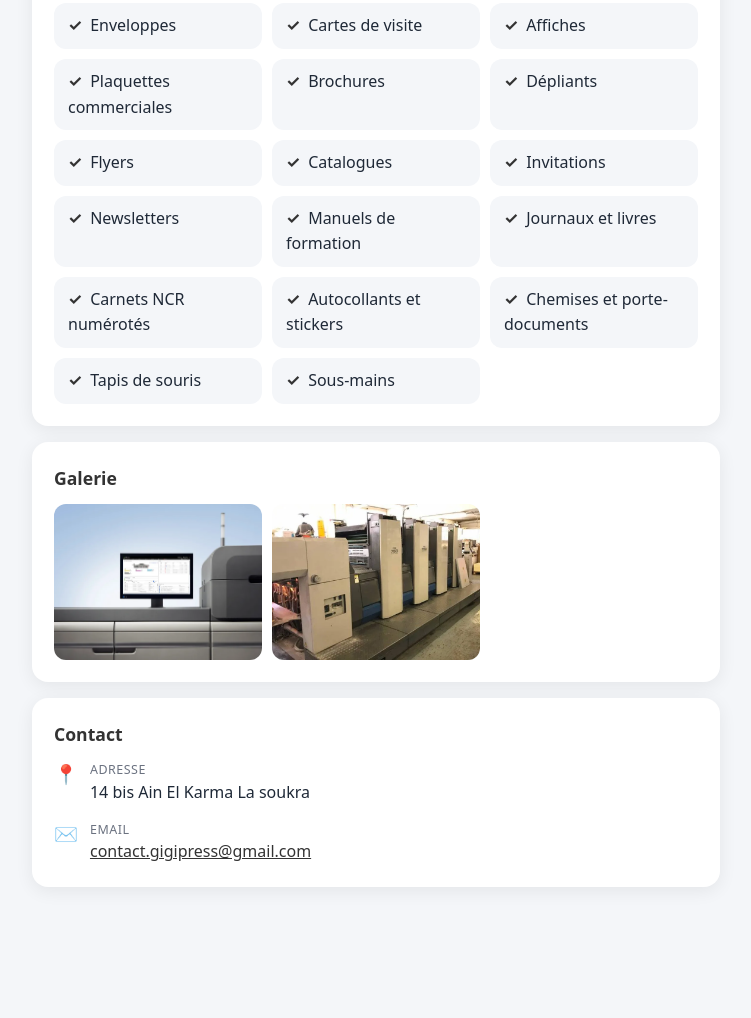
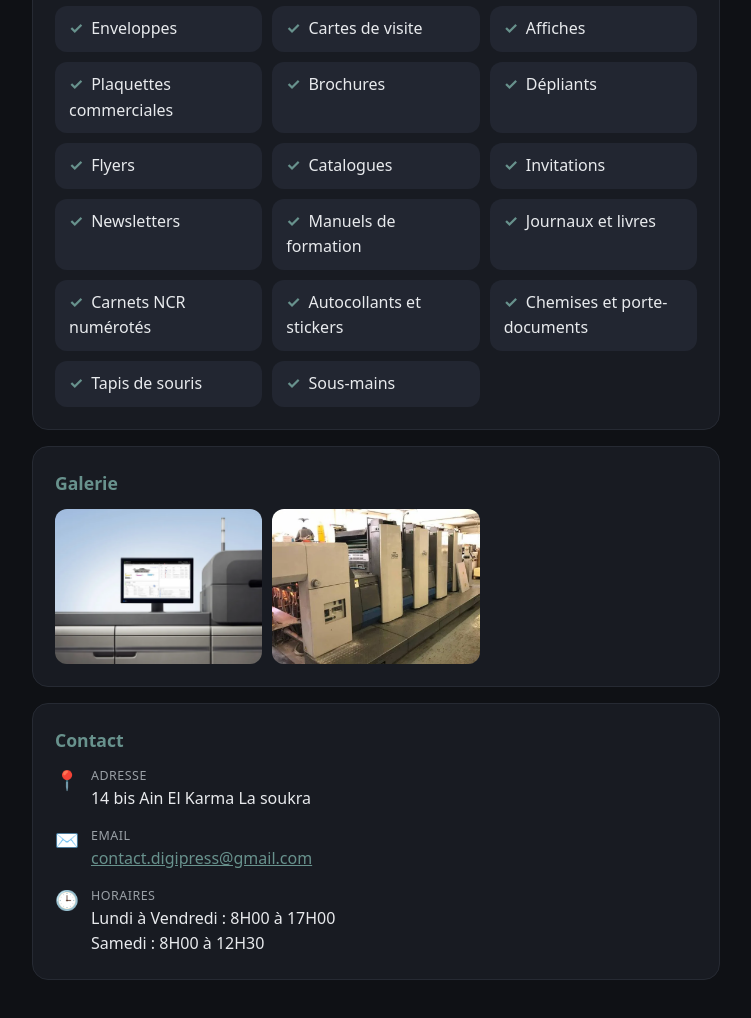
Before and after one commit to contactdigipress-png/c, a plain HTML site: page digipress-sarl/index.html in a window 1280 px wide. Shown: the part 690-1708 px from the top of the page, without its empty margins (264-1015 px from the left). Before the commit the page ends 1623 px from the top, so only its background shows below. Drawn offline with Linux system fonts and the light colour scheme.

Commit message:
Site digipress-sarl : index.html

```diff
--- a/digipress-sarl/index.html
+++ b/digipress-sarl/index.html
@@ -5,13 +5,13 @@
 <meta name="viewport" content="width=device-width, initial-scale=1">
 <title>DigiPress SARL — Imprimerie</title>
 <meta name="description" content="Notre imprimerie est spécialisée dans les travaux d&#39;impression offset, numérique et sécurisée. Nous mettons notre savoir-faire, notre expertise et nos équipemen">
-<meta name="theme-color" content="#18ecd3">
+<meta name="theme-color" content="#68928d">
 <meta property="og:title" content="DigiPress SARL — Imprimerie">
 <meta property="og:description" content="Notre imprimerie est spécialisée dans les travaux d&#39;impression offset, numérique et sécurisée. Nous mettons notre savoir-faire, notre expertise et nos équipemen">
 <meta property="og:image" content="logo.webp">
 
 <style>
-:root{--c:#18ecd3;--on:#111111;--acc:#333333;--text:#1f2937;--bg:#f4f6f9;--card:#fff;--muted:#6b7280}
+:root{--c:#68928d;--on:#ffffff;--acc:#68928d;--text:#1f2937;--bg:#f4f6f9;--card:#fff;--muted:#6b7280}
 
 *{box-sizing:border-box;margin:0;padding:0}
 html{scroll-behavior:smooth}
@@ -63,7 +63,7 @@ footer{text-align:center;color:var(--muted);font-size:.8rem;padding:6px 16px 30p
 @media (min-width:600px){.gallery{grid-template-columns:repeat(3,1fr)}}
 </style>
 </head>
-<body class="t-modern">
+<body class="t-dark">
 <header class="hero">
 <img class="logo" src="logo.webp" alt="DigiPress SARL">
 <h1>DigiPress SARL</h1>
@@ -75,7 +75,7 @@ footer{text-align:center;color:var(--muted);font-size:.8rem;padding:6px 16px 30p
 <section><h2>À propos</h2><p class="about">Notre imprimerie est spécialisée dans les travaux d&#39;impression offset, numérique et sécurisée. Nous mettons notre savoir-faire, notre expertise et nos équipements au service des entreprises, des professionnels et des particuliers afin de répondre à tous leurs besoins en matière d&#39;impression et de communication.<br>Nous proposons une large gamme de produits imprimés, avec une attention particulière portée à la qualité, à la précision et aux finitions.</p></section>
 <section><h2>Nos services</h2><ul class="services"><li>Enveloppes</li><li>Cartes de visite</li><li>Affiches</li><li>Plaquettes commerciales</li><li>Brochures</li><li>Dépliants</li><li>Flyers</li><li>Catalogues</li><li>Invitations</li><li>Newsletters</li><li>Manuels de formation</li><li>Journaux et livres</li><li>Carnets NCR numérotés</li><li>Autocollants et stickers</li><li>Chemises et porte-documents</li><li>Tapis de souris</li><li>Sous-mains</li></ul></section>
 <section><h2>Galerie</h2><div class="gallery"><a href="photo1.webp" target="_blank" rel="noopener"><img loading="lazy" src="photo1.webp" alt="DigiPress SARL 1"></a><a href="photo2.webp" target="_blank" rel="noopener"><img loading="lazy" src="photo2.webp" alt="DigiPress SARL 2"></a></div></section>
-<section><h2>Contact</h2><ul class="info"><li><span class="ic">📍</span><div><small>Adresse</small>14 bis Ain El Karma La soukra</div></li><li><span class="ic">✉️</span><div><small>Email</small><a href="mailto:contact.gigipress@gmail.com">contact.gigipress@gmail.com</a></div></li></ul></section>
+<section><h2>Contact</h2><ul class="info"><li><span class="ic">📍</span><div><small>Adresse</small>14 bis Ain El Karma La soukra</div></li><li><span class="ic">✉️</span><div><small>Email</small><a href="mailto:contact.digipress@gmail.com">contact.digipress@gmail.com</a></div></li><li><span class="ic">🕒</span><div><small>Horaires</small>Lundi à Vendredi : 8H00 à 17H00<br>Samedi : 8H00 à 12H30</div></li></ul></section>
 
 </main>
 
```
